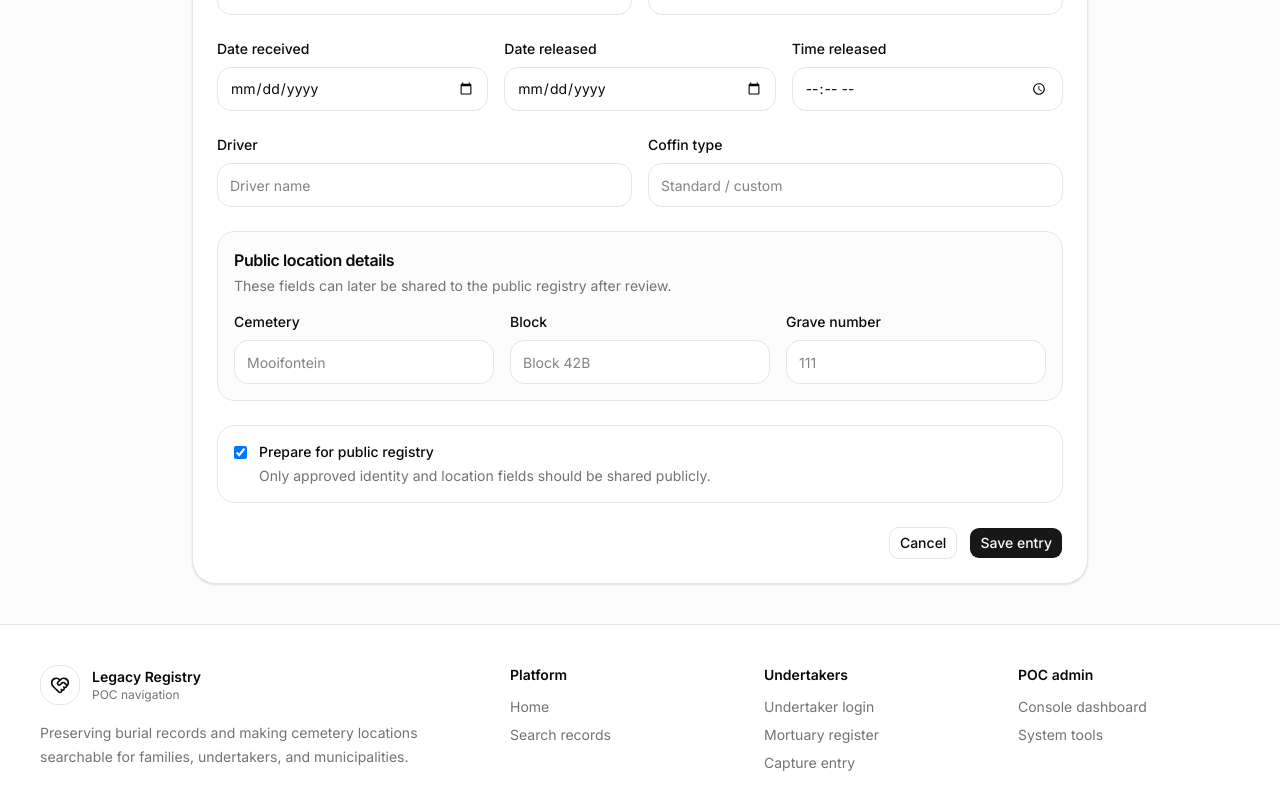
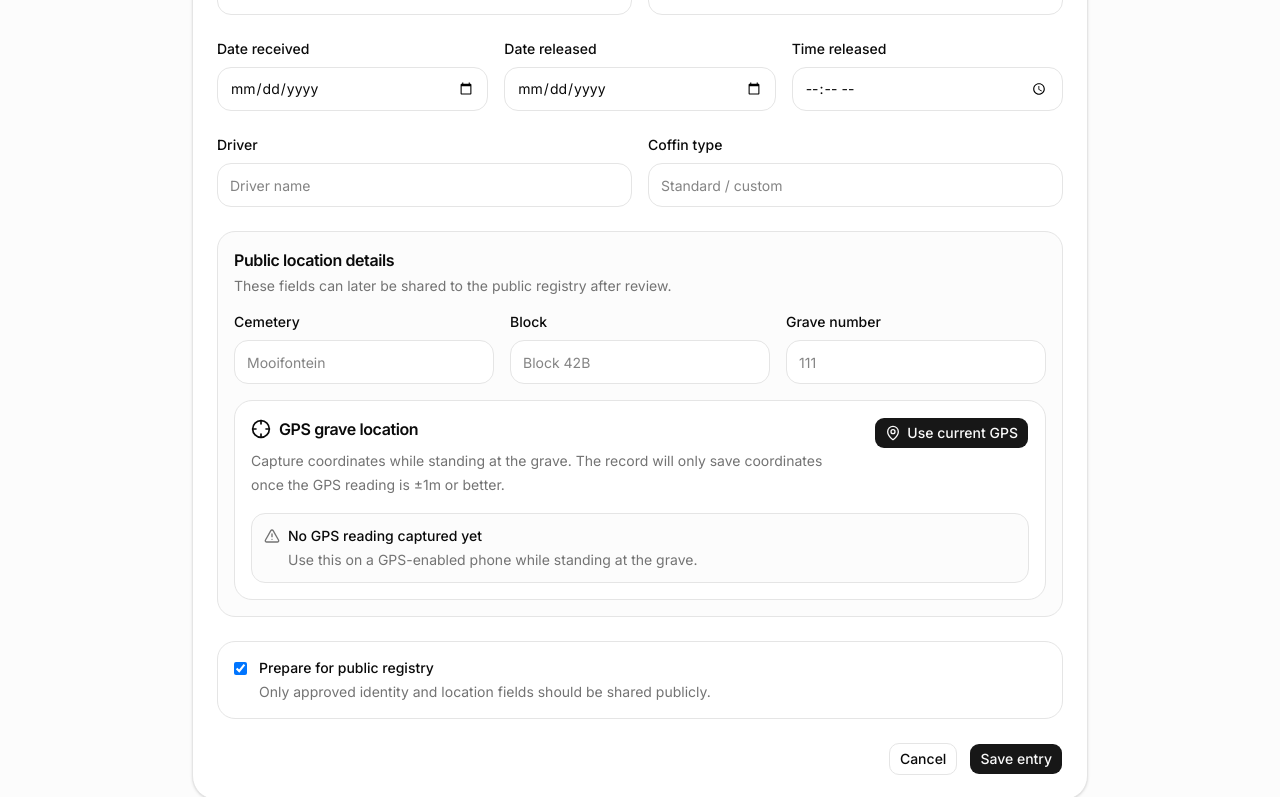
Before and after one commit to SentinelDeveloper0850/legacy-registry-website, a Next.js app: page /undertaker/mortuary-register/new in a window 1280 px wide. Shown: the part 483-1280 px from the top of the page. Built offline with nearby package versions, Linux system fonts and the light colour scheme; no server answers.

Commit message:
Add GPS capture to register form

```diff
--- a/app/undertaker/mortuary-register/new/page.tsx
+++ b/app/undertaker/mortuary-register/new/page.tsx
@@ -1,6 +1,7 @@
 import Link from "next/link"
 
 import { Button } from "@/components/ui/button"
+import { GpsCapture } from "@/components/gps-capture"
 import { saveWorkspaceEntry } from "../workspace-actions"
 
 export default function NewRegisterEntryPage() {
@@ -47,6 +48,9 @@ export default function NewRegisterEntryPage() {
               <Field label="Block" name="block" placeholder="Block 42B" />
               <Field label="Grave number" name="graveNumber" placeholder="111" />
             </div>
+            <div className="mt-4">
+              <GpsCapture />
+            </div>
           </div>
 
           <label className="flex items-start gap-3 rounded-2xl border bg-background p-4 text-sm">
```
